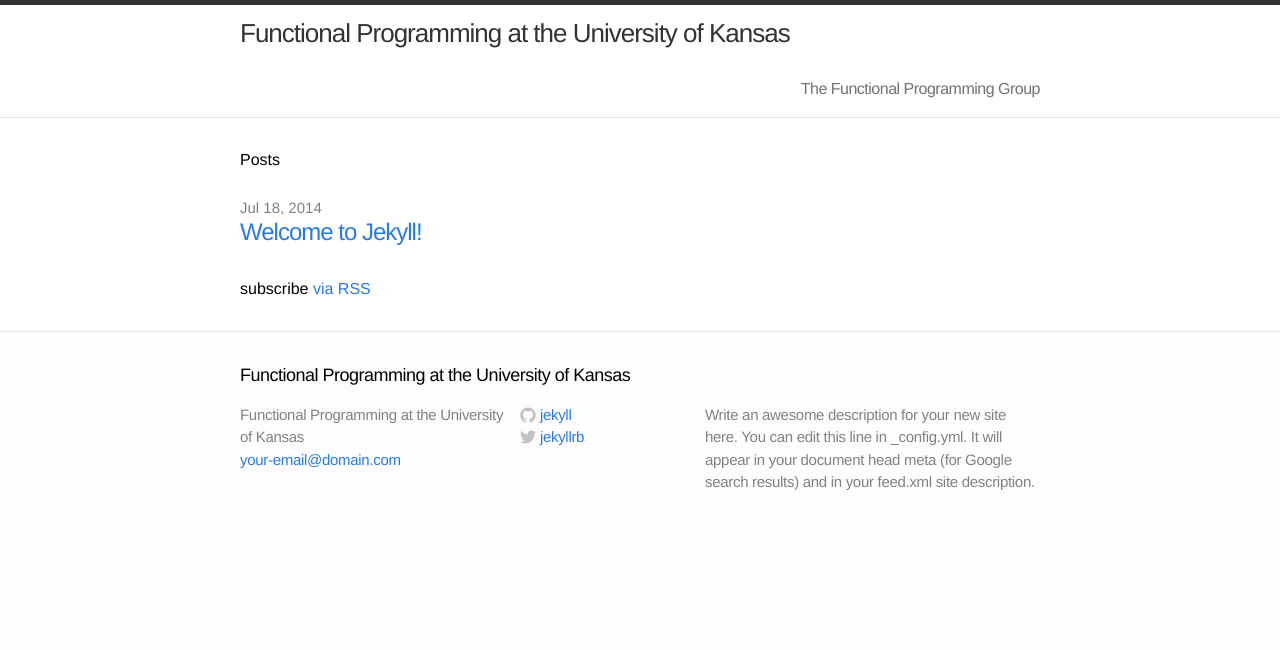
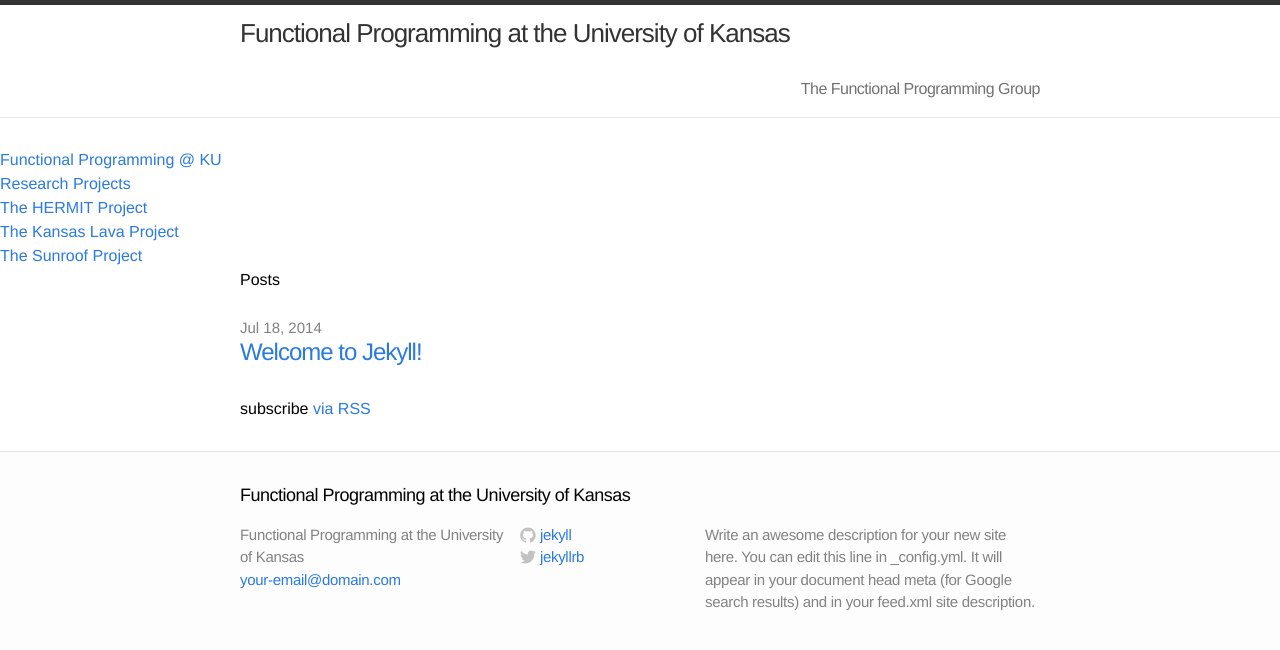
Before and after one commit to ku-fpg/ku-fpg.github.io, a Jekyll site: the page built from index.html, in a window 1280 px wide. Shown: the top 650 px of the page. Built offline with Jekyll 4.4.1, drawn with Linux system fonts in a browser that asks for light colours.

Commit message:
Just messing with md

```diff
--- /dev/null
+++ b/_includes/sidebar.html
@@ -0,0 +1,10 @@
+<ul>
+    <li><a>Functional Programming @ KU</a></li>
+    <li><a href="{{ site.baseurl }}/research">Research Projects</a>
+        <ul>
+            <li><a>The HERMIT Project</a></li>
+            <li><a>The Kansas Lava Project</a></li>
+            <li><a>The Sunroof Project</a></li>
+        </ul>
+    </li>
+</ul>
--- a/_layouts/default.html
+++ b/_layouts/default.html
@@ -8,6 +8,9 @@
     {% include header.html %}
 
     <div class="page-content">
+      <div class="sidebar">
+          {% include sidebar.html %}
+      </div>
       <div class="wrap">
       {{ content }}
       </div>
```
Also changed, not shown: research.md (added, +58 -0 lines), README.md, 1 other file.
